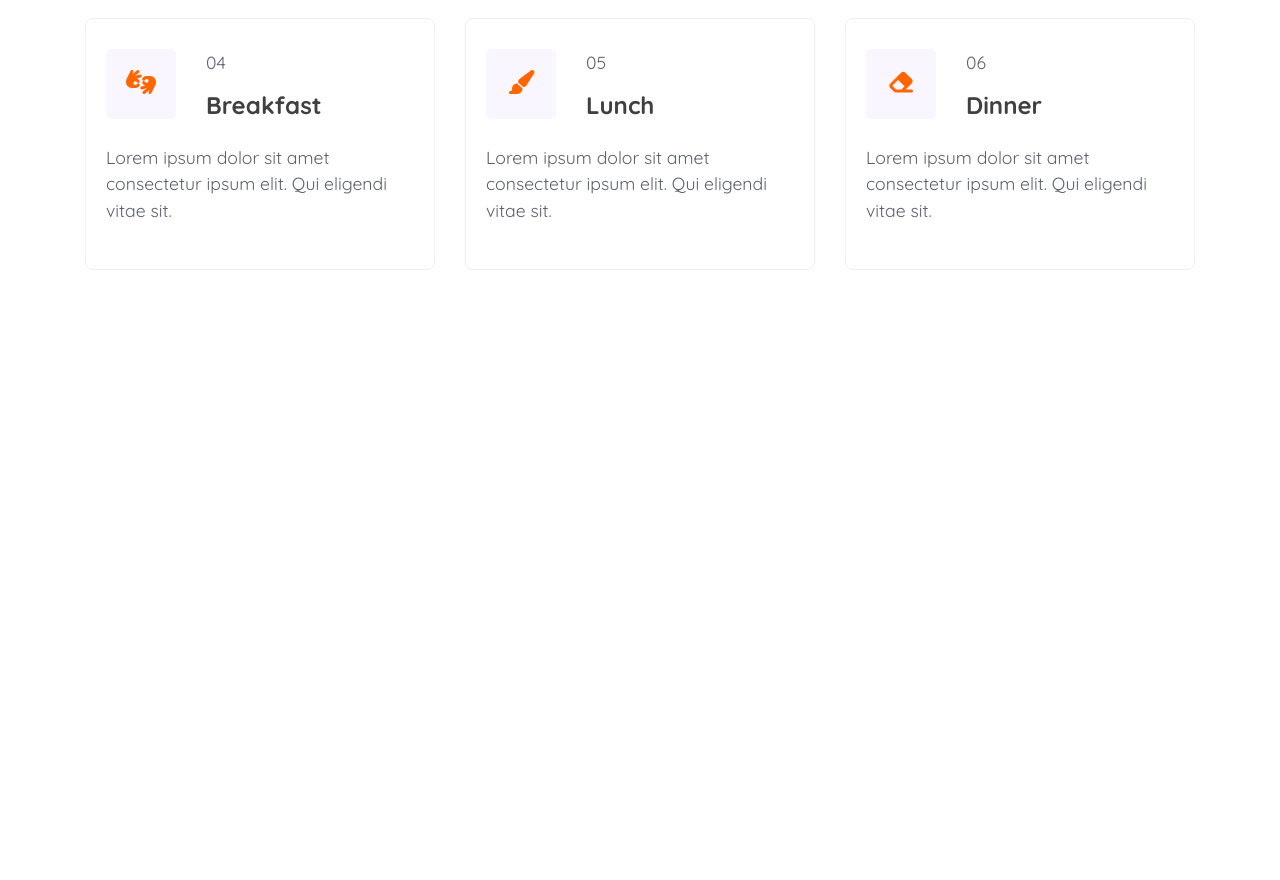
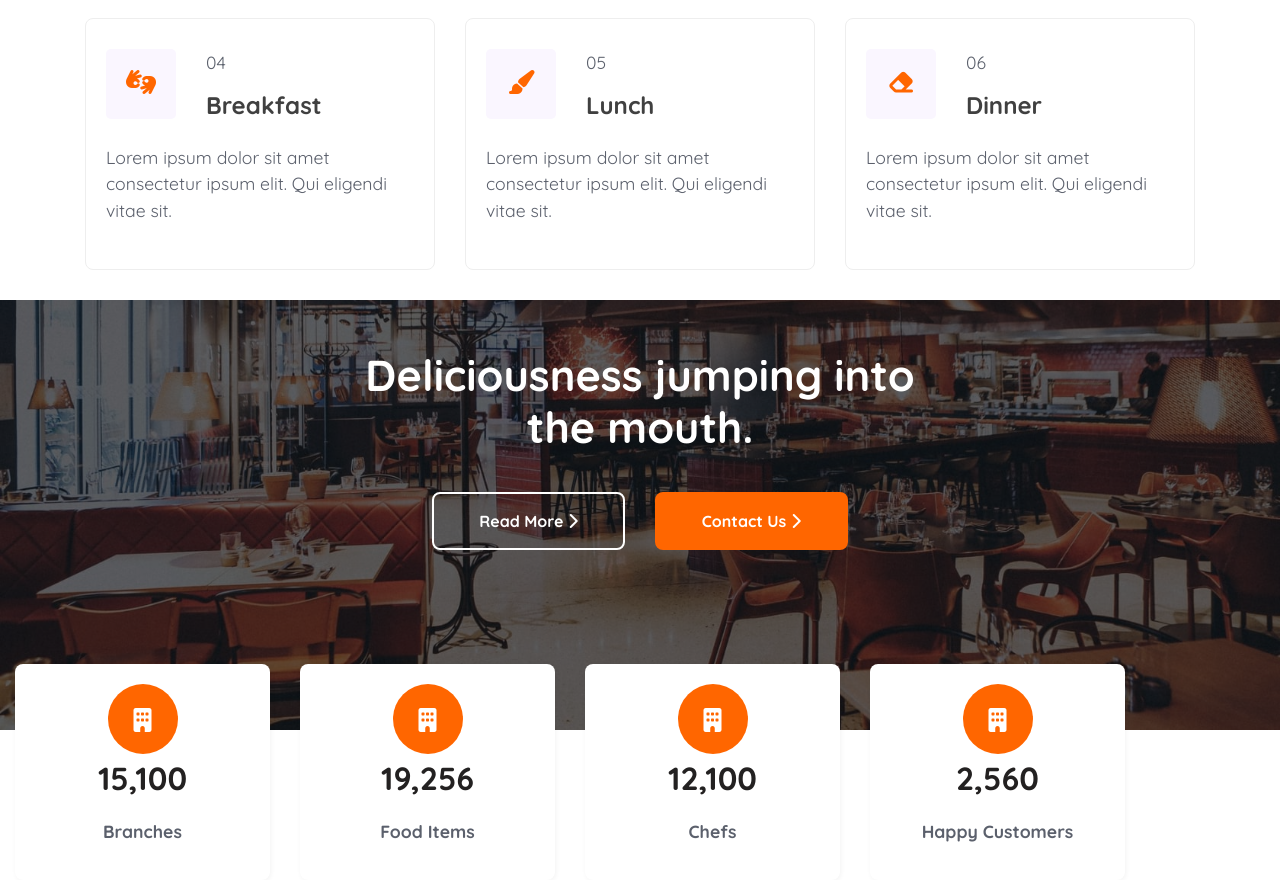
Before and after one commit to PhongNguyenwm/CapStone-Dinner, a plain HTML site: page index.html in a window 1280 px wide. Shown: the part 3095-3975 px from the top of the page. Before the commit the page ends 3395 px from the top, so only its background shows below. Drawn offline with nearby package versions, Linux system fonts and the light colour scheme; a script that the page names is missing.

Commit message:
Design delicious

```diff
--- a/css/style.css
+++ b/css/style.css
@@ -387,3 +387,137 @@ p{
   color: #161c2db3;
   font-size: 1.1rem;
 }
+
+/* DELICIOUS  */
+/* .delicious__top{
+ background-image: url(/.img/banner3.jpg);
+ background-position: center;
+ width: 100%;
+ height: 100vh;
+} */
+.delicious{
+  position: relative;
+}
+.delicious__top {
+  background: url(../img/banner2.jpg);
+background-repeat: no-repeat,
+no-repeat,
+no-repeat;
+background-position:center;
+background-size: cover;
+-webkit-background-size: cover;
+-o-background-size: cover;
+-moz-background-size: cover;
+-ms-background-size: cover;
+position: relative;
+z-index: 1;
+width: 100%;
+height: 100%;
+text-align: center;
+color: white;
+padding: 50px 0px 180px 0px;
+
+}
+.delicious__top:before{
+  content: "";
+    background: rgb(16 15 19 / 66%);
+    position: absolute;
+    top: 0;
+    min-height: 100%;
+    left: 0;
+    right: 0;
+    z-index: -1;
+}
+.delicious__title h2{
+  font-size: 2.7rem;
+  font-weight: bold;
+  padding-bottom: 30px;
+}
+.delicious__info {
+
+  display: flex;
+ justify-content: center;
+
+
+
+}
+.delicious__info a{
+  text-decoration: none;
+  color: #fff;
+
+}
+.delicious__left{
+  margin-right: 30px;
+}
+.btn-style{
+  padding: 12px 45px;
+  font-size: 16px;
+  line-height: 30px;
+  font-weight: 700;
+  transition: 0.3s ease-in;
+  border-radius: 8px;
+  border: 2px solid #fff;
+
+}
+
+.btn-style:hover{
+  background-color: #fff;
+  color: #f60;
+}
+.btn-primary{
+  padding: 12px 45px;
+  font-size: 16px;
+  line-height: 30px;
+  font-weight: 700;
+  transition: 0.3s ease-in;
+  border-radius: 8px;
+  border: 2px solid #f60;
+  background-color: #f60;
+}
+.btn-primary:hover{
+  background-color: #f60;
+  opacity: 0.8;
+  border: 2px solid #f60;
+}
+
+.delicious__bottom{
+  position: absolute;
+  bottom: -150px;
+  left: 0px;
+
+  z-index: 0209;
+
+}
+.number{
+  background-color: #fff;
+  box-shadow: rgba(1, 1, 1, 0.05) 1px 1px 5px 0px;
+  text-align: center;
+  padding: 20px;
+  width: 100%;
+  border-radius: 8px;
+ transform: translateY(0);
+ transition: all 0.5s;
+}
+.number:hover{
+  transform: translateY(-15px);
+  box-shadow: rgba(1, 1, 1, 0.05) 2px -1px 8px 9px
+}
+.number span{
+  width: 70px;
+  height: 70px;
+  text-align: center;
+  background: #f60;
+  line-height: 73px;
+  border-radius:50px;
+  transition: 0.5s ;
+  font-size: 1.5rem;
+  color: white;
+}
+.number__item p:first-of-type{
+  font-weight: bold;
+  font-size: 2rem;
+  color: #232121;
+}
+.number__item p:last-of-type{
+  font-weight: bold;
+}
--- a/index.html
+++ b/index.html
@@ -42,8 +42,10 @@
       referrerpolicy="no-referrer"
     />
 
+
     <!-- Style CSS -->
     <link rel="stylesheet" href="./css/style.css" />
+
   </head>
   <body id="dinnerBody">
     <!-- HEADER -->
@@ -407,6 +409,77 @@
       </div>
     </section>
     <!-- DELICIOUS -->
+      <div class="delicious">
+        <div class="container-fluit-xl">
+          <div class="delicious__top">
+            <div class="delicious__title">
+              <h2>Deliciousness jumping into <br> the mouth.</h2>
+            </div>
+              <div class="delicious__info">
+                <div class="delicious__left">
+                  <a class="btn btn-style btn-white" href="#">Read More
+                  <span class="fa fa-chevron-right" aria-hidden="true"></span>
+                </a>
+                </div>
+                <div class="delicious__right">
+                  <a class="btn btn-primary" href="#">Contact Us
+                  <span class="fa fa-chevron-right" aria-hidden="true"></span>
+                </a>
+                </div>
+              </div>
+          </div>
+
+          <div class="container-xl delicious__bottom ">
+            <div class="row">
+              <div class="col-3">
+                <div class="number">
+
+                  <span class="fa-solid fa-building"></span>
+
+                  <div class="number__item">
+                    <p class="counter">15,100</p>
+                    <p>Branches</p>
+                  </div>
+                </div>
+              </div>
+              <div class="col-3">
+                <div class="number">
+
+                  <span class="fa-solid fa-building"></span>
+
+                  <div class="number__item">
+                    <p class="counter">19,256</p>
+                    <p>Food Items</p>
+                  </div>
+                </div>
+              </div>
+              <div class="col-3">
+                <div class="number">
+
+                  <span class="fa-solid fa-building"></span>
+
+                  <div class="number__item">
+                    <p class="counter">12,100</p>
+                    <p>Chefs</p>
+                  </div>
+                </div>
+              </div>
+              <div class="col-3">
+                <div class="number">
+
+                  <span class="fa-solid fa-building"></span>
+
+                  <div class="number__item">
+                    <p class="counter">2,560</p>
+                    <p>Happy Customers</p>
+                  </div>
+                </div>
+              </div>
+            </div>
+          </div>
+        </div>
+      </div>
+      <br>
     <!-- BLOG -->
     <!-- TESTIMONIAL -->
     <!-- FOOTER -->
@@ -425,5 +498,20 @@
     ></script>
     <!-- SWITCH THEME -->
     <script src="./js/switchtheme.js"></script>
+     <!-- WAYPOINT -->
+
+     <script src="https://cdnjs.cloudflare.com/ajax/libs/waypoints/4.0.1/jquery.waypoints.js"
+     integrity="sha512-ZKNVEa7gi0Dz4Rq9jXcySgcPiK+5f01CqW+ZoKLLKr9VMXuCsw3RjWiv8ZpIOa0hxO79np7Ec8DDWALM0bDOaQ=="
+     crossorigin="anonymous" referrerpolicy="no-referrer"></script>
+    <!-- CounterUP  -->
+
+    <script src="./js/jquery.countup.min.js"></script>
+
+    <script>
+        $('.counter').countUp();
+    </script>
+    <!-- BACKTOTOP -->
+    <script src="./js/util.js"></script>
+    <script src="./js/main.js"></script>
   </body>
 </html>
--- /dev/null
+++ b/js/jquery.countup.min.js
@@ -0,0 +1 @@
+!function(t){"use strict";t.fn.countUp=function(e){var a=t.extend({time:2e3,delay:10},e);return this.each(function(){var e=t(this),n=a,u=function(){e.data("counterupTo")||e.data("counterupTo",e.text());var t=parseInt(e.data("counter-time"))>0?parseInt(e.data("counter-time")):n.time,a=parseInt(e.data("counter-delay"))>0?parseInt(e.data("counter-delay")):n.delay,u=t/a,r=e.data("counterupTo"),o=[r],c=/[0-9]+,[0-9]+/.test(r);r=r.replace(/,/g,"");for(var d=(/^[0-9]+$/.test(r),/^[0-9]+\.[0-9]+$/.test(r)),s=d?(r.split(".")[1]||[]).length:0,i=u;i>=1;i--){var p=parseInt(Math.round(r/u*i));if(d&&(p=parseFloat(r/u*i).toFixed(s)),c)for(;/(\d+)(\d{3})/.test(p.toString());)p=p.toString().replace(/(\d+)(\d{3})/,"$1,$2");o.unshift(p)}e.data("counterup-nums",o),e.text("0");var f=function(){e.text(e.data("counterup-nums").shift()),e.data("counterup-nums").length?setTimeout(e.data("counterup-func"),a):(delete e.data("counterup-nums"),e.data("counterup-nums",null),e.data("counterup-func",null))};e.data("counterup-func",f),setTimeout(e.data("counterup-func"),a)};e.waypoint(u,{offset:"100%",triggerOnce:!0})})}}(jQuery);
```
